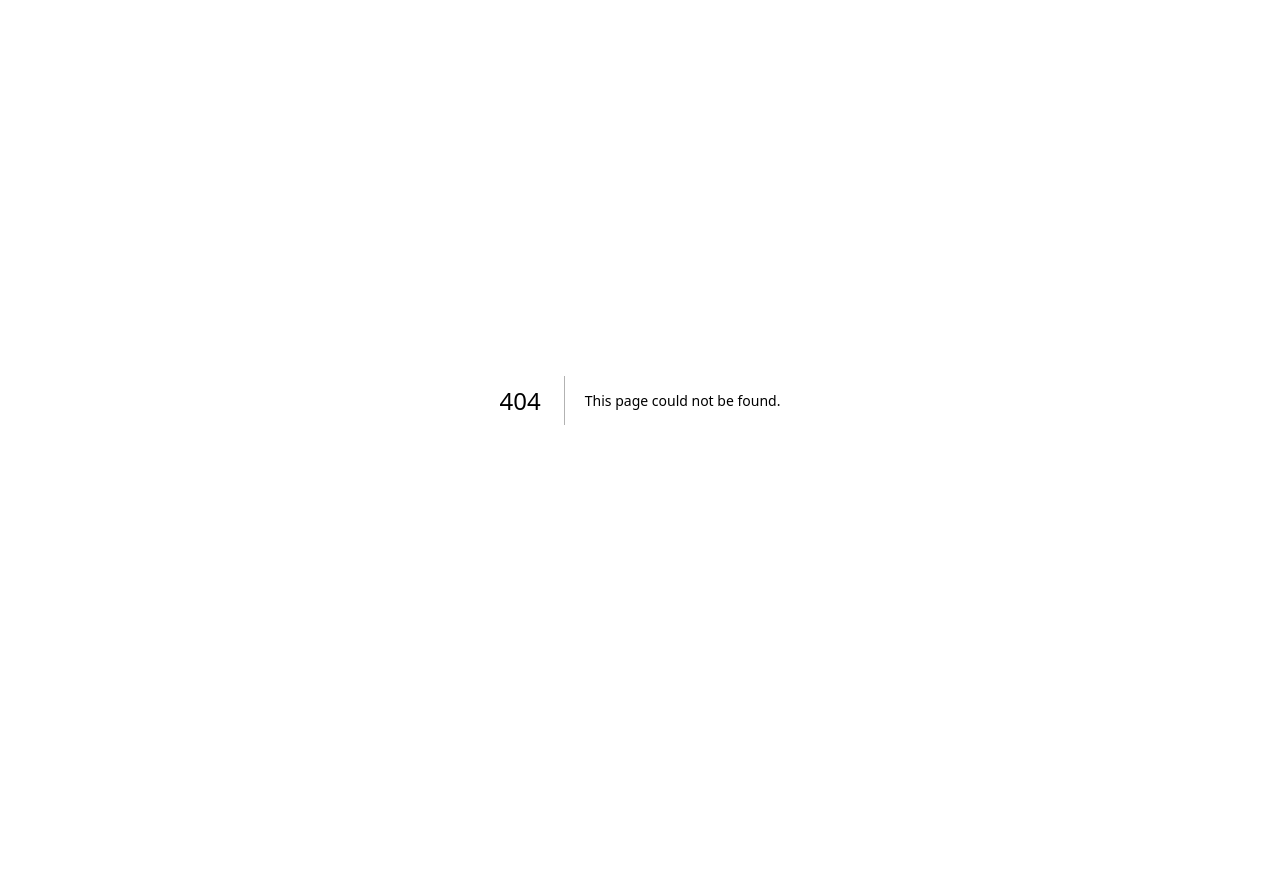
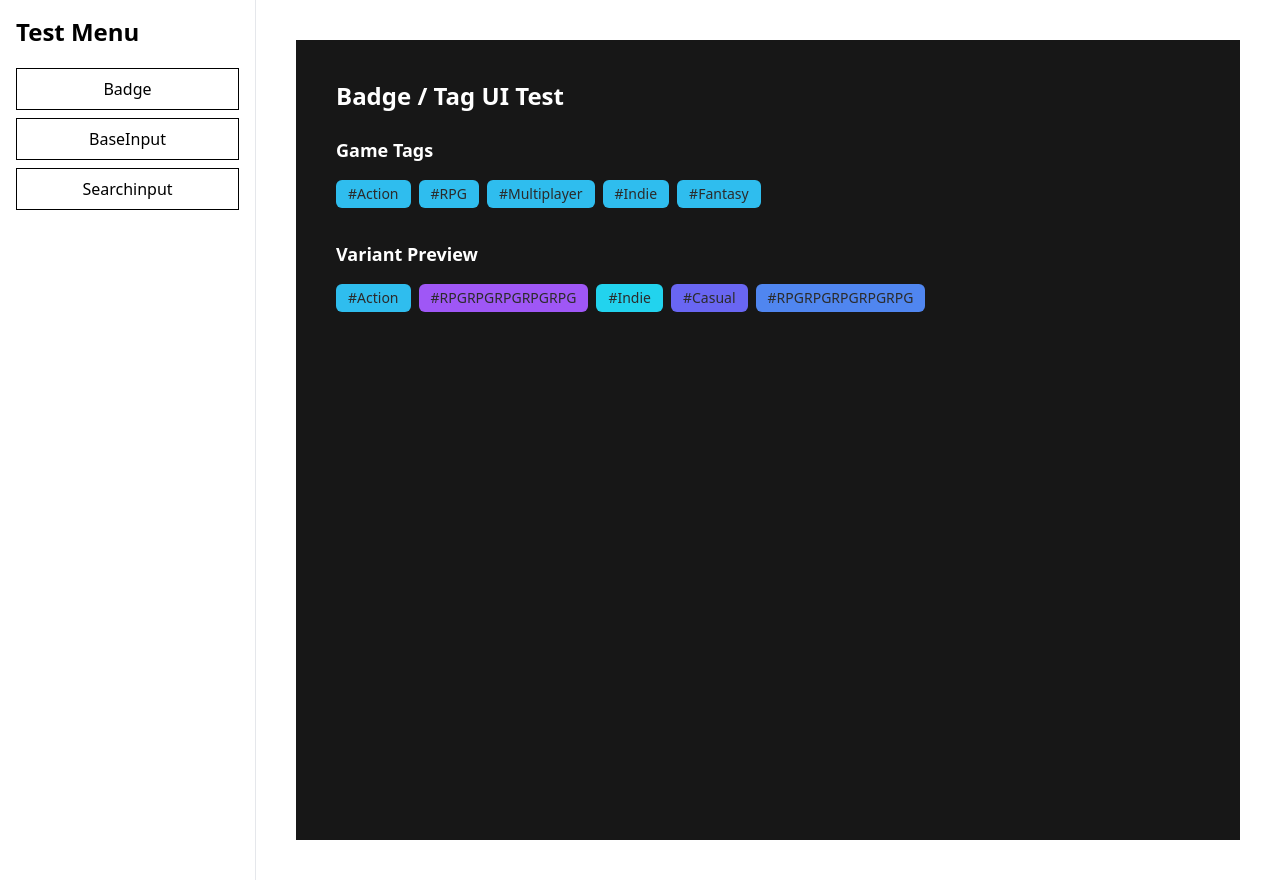
Before and after one commit to oz-union-14-team1/oz-union-fe-14-team1, a Next.js app: page /test/badge in a window 1280 px wide. Before the commit this address had no page. Before the commit the page ends 800 px from the top, so only its background shows below. Built offline with nearby package versions, Linux system fonts and the light colour scheme.

Commit message:
feat: 공통 컴포넌트 뱃지 구현 (#35)
- 공통으로 사용할 뱃지 구현
- badge 테스트페이지 구현

```diff
--- /dev/null
+++ b/src/app/test/badge/page.tsx
@@ -0,0 +1,35 @@
+import Badge from '../../../components/common/badge/Badge'
+
+const mockTags = ['Action', 'RPG', 'Multiplayer', 'Indie', 'Fantasy']
+
+export default function BadgeTestPage() {
+  return (
+    <main className="min-h-screen bg-neutral-900 p-10 text-white">
+      <h1 className="mb-6 text-2xl font-bold">Badge / Tag UI Test</h1>
+
+      <section className="space-y-4">
+        <h2 className="text-lg font-semibold">Game Tags</h2>
+
+        <div className="flex flex-wrap gap-2">
+          {mockTags.map((tag) => (
+            <Badge key={tag} variant="lightcyan">
+              #{tag}
+            </Badge>
+          ))}
+        </div>
+      </section>
+
+      <section className="mt-8 space-y-4">
+        <h2 className="text-lg font-semibold">Variant Preview</h2>
+
+        <div className="flex flex-wrap gap-2">
+          <Badge variant="lightcyan">#Action</Badge>
+          <Badge variant="purple">#RPGRPGRPGRPGRPG</Badge>
+          <Badge variant="cyan">#Indie</Badge>
+          <Badge variant="lightpurple">#Casual</Badge>
+          <Badge variant="darksky">#RPGRPGRPGRPGRPG</Badge>
+        </div>
+      </section>
+    </main>
+  )
+}
--- /dev/null
+++ b/src/components/common/badge/Badge.tsx
@@ -0,0 +1,25 @@
+import type { VariantProps } from 'class-variance-authority'
+import { cn } from '../../../utils/cn'
+import { badgeVariants } from './badgeStyle'
+
+export type BadgeProps = React.ComponentPropsWithoutRef<'span'> &
+  VariantProps<typeof badgeVariants> & {
+    children: React.ReactNode
+  }
+/**
+ * 상태 컴포넌트
+ * @param variant - 뱃지 스타일
+ * @param children - 뱃지 내용
+ */
+export default function Badge({
+  className,
+  variant,
+  children,
+  ...rest
+}: BadgeProps) {
+  return (
+    <span className={cn(badgeVariants({ variant }), className)} {...rest}>
+      {children}
+    </span>
+  )
+}
--- /dev/null
+++ b/src/components/common/badge/badgeStyle.tsx
@@ -0,0 +1,19 @@
+import { cva } from 'class-variance-authority'
+
+export const badgeVariants = cva(
+  'inline-flex items-center justify-center rounded-[var(--radius-default)] px-3 py-1 text-sm font-medium whitespace-nowrap text-[var(--color-text-dark)] font-family: var(--font-family-base)',
+  {
+    variants: {
+      variant: {
+        lightcyan: 'bg-[#2fbdee]',
+        cyan: 'bg-[#22D3EE]',
+        purple: 'bg-[#9f57f6]',
+        darksky: 'bg-[#5086F0]',
+        lightpurple: 'bg-[#6966F2]',
+      },
+    },
+    defaultVariants: {
+      variant: 'lightcyan',
+    },
+  }
+)
```
